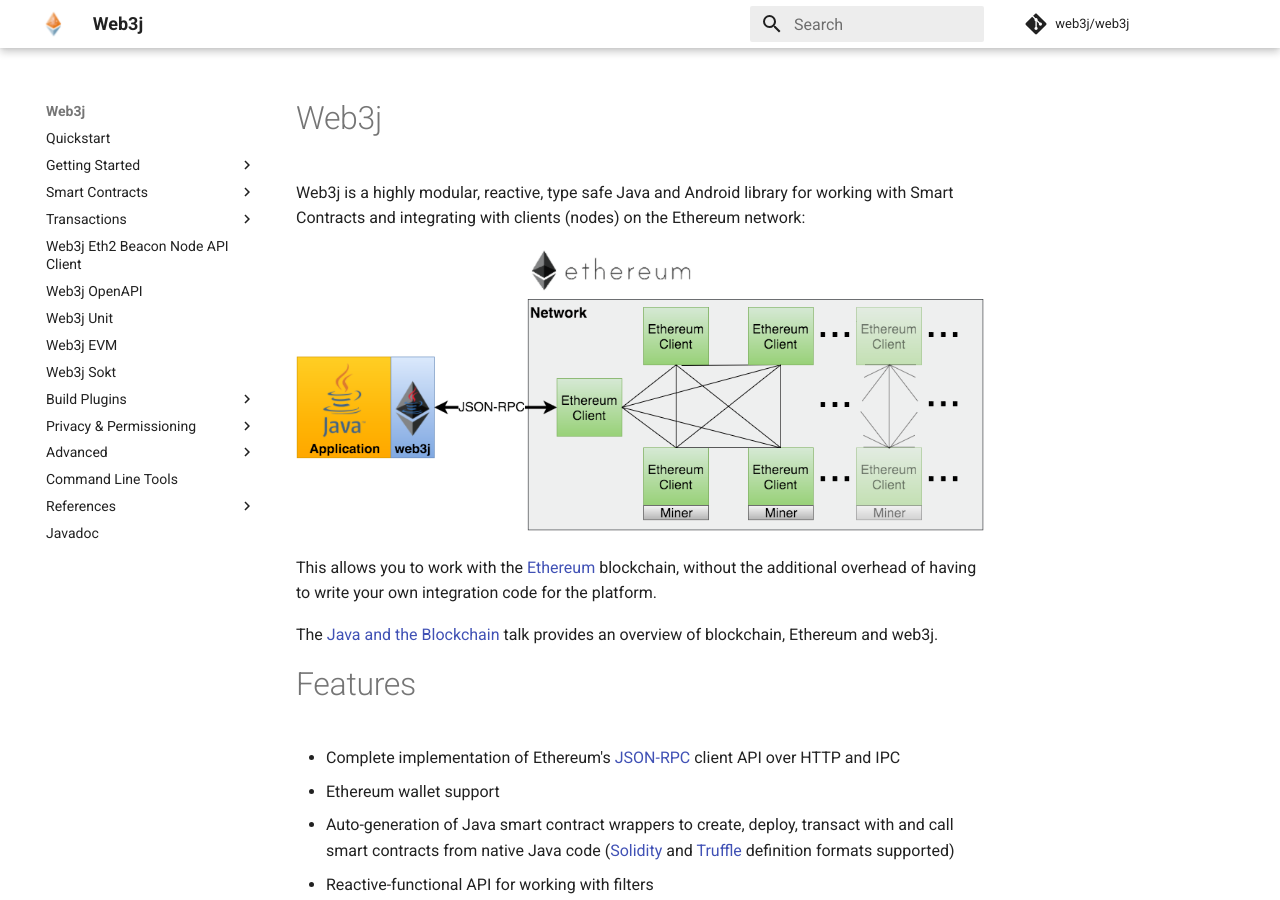
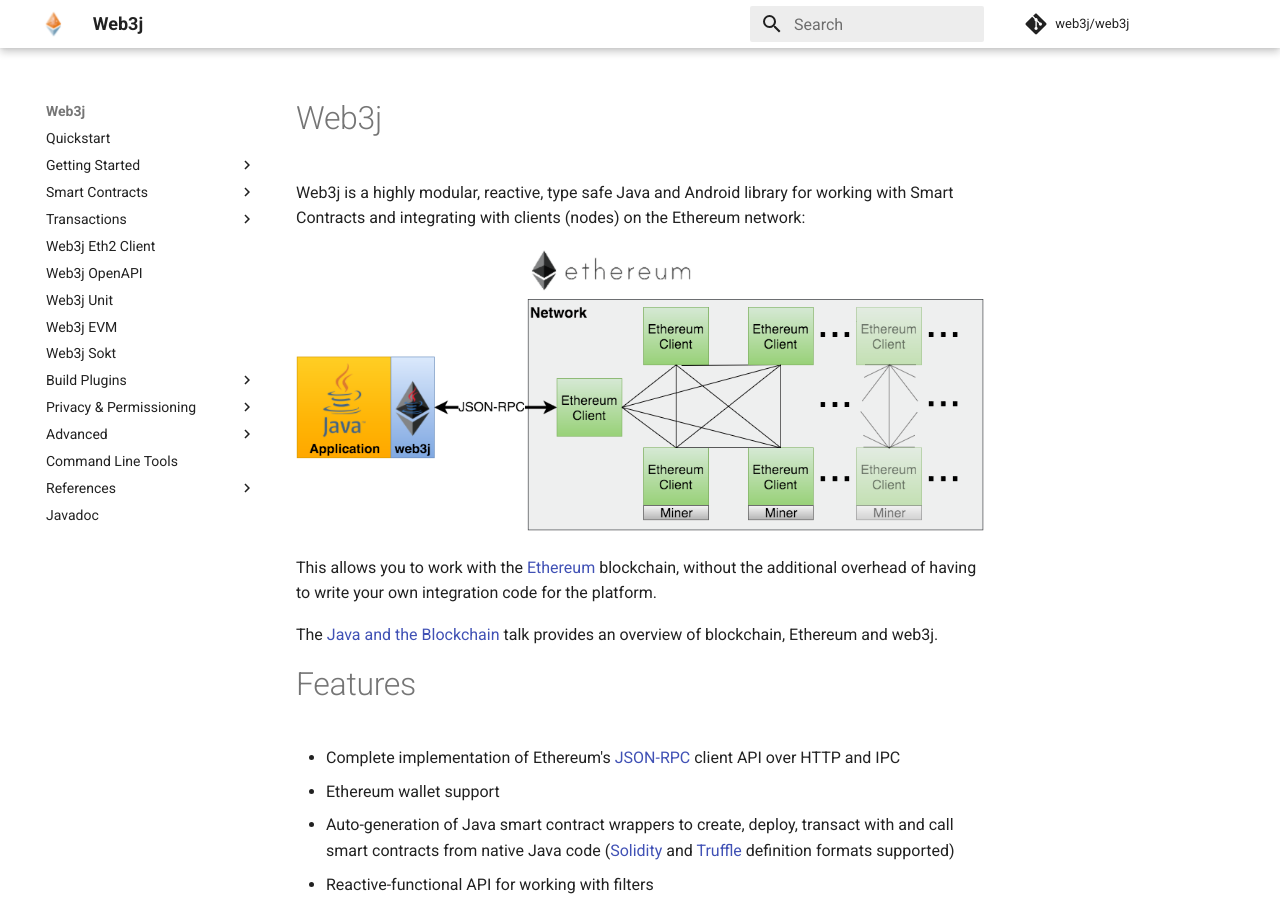
Before and after one commit to hyperledger/web3j-docs, an MkDocs documentation site: the page built from docs/index.md, in a window 1280 px wide and 900 px high. Built offline with MkDocs 1.6.1 and Material for MkDocs 9.7.7, drawn with Linux system fonts in a browser that asks for light colours; comment, search, counter and statistics services are not loaded; the version menu is left out.

Commit message:
Shorten the header

```diff
--- a/mkdocs.yml
+++ b/mkdocs.yml
@@ -40,7 +40,7 @@ nav:
       - Transction Types: transactions/transaction_types.md
       - Transctions and Smart Contracts: transactions/transactions_and_smart_contracts.md
       - Wallet Files: transactions/wallet_files.md
-  - Web3j Eth2 Beacon Node API Client: web3j_eth2_client.md
+  - Web3j Eth2 Client: web3j_eth2_client.md
   - Web3j OpenAPI: web3j_openapi.md
   - Web3j Unit: web3j_unit.md
   - Web3j EVM: web3j_evm.md
```
